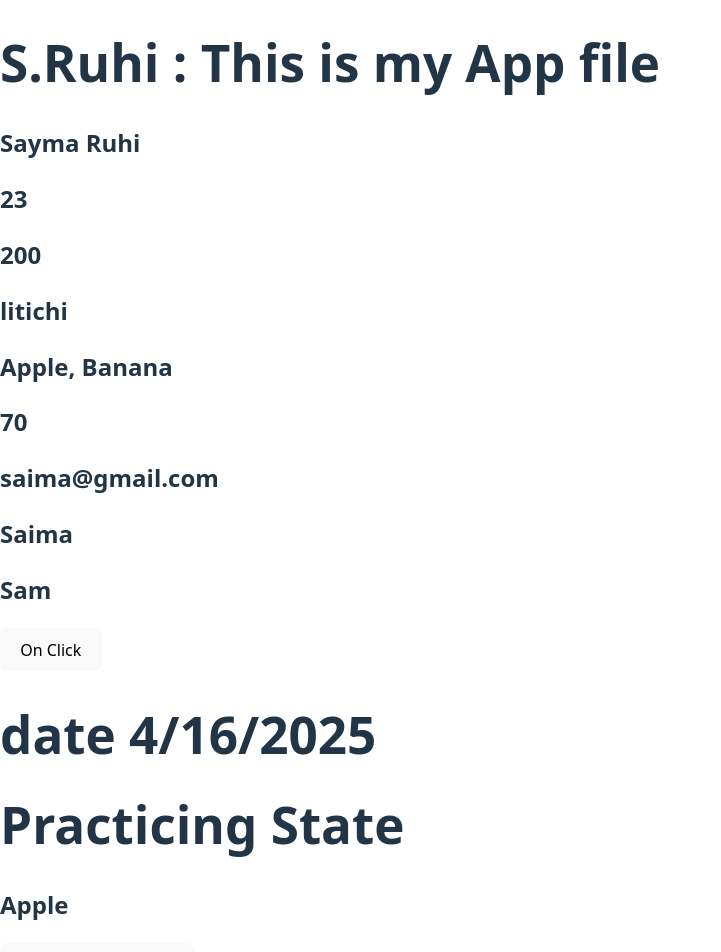
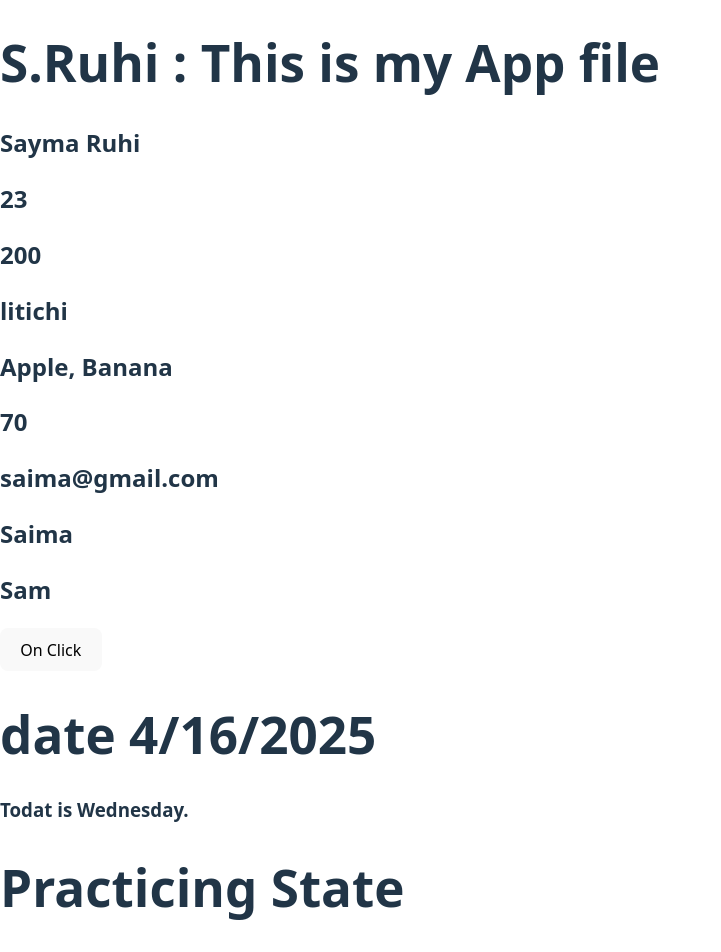
Before and after one commit to saymaruhi/Project1, a React (Vite) app: page / in a window 1280 px wide. Shown: the top 952 px of the page, without its empty margins (0-721 px from the left). Built offline with nearby package versions, Linux system fonts and the light colour scheme.

Commit message:
added h3 in testState.jsx on the line 29

```diff
--- a/src/TestState.jsx
+++ b/src/TestState.jsx
@@ -26,6 +26,7 @@ function Abc() {
   return (
     <div>
       <h1> date 4/16/2025</h1>
+      <h3>Todat is Wednesday.</h3>
       <h1>Practicing State</h1>
       <h2>{fruit}</h2>
       <button onClick={handleFruit}>Change Fruits Name</button>
```
